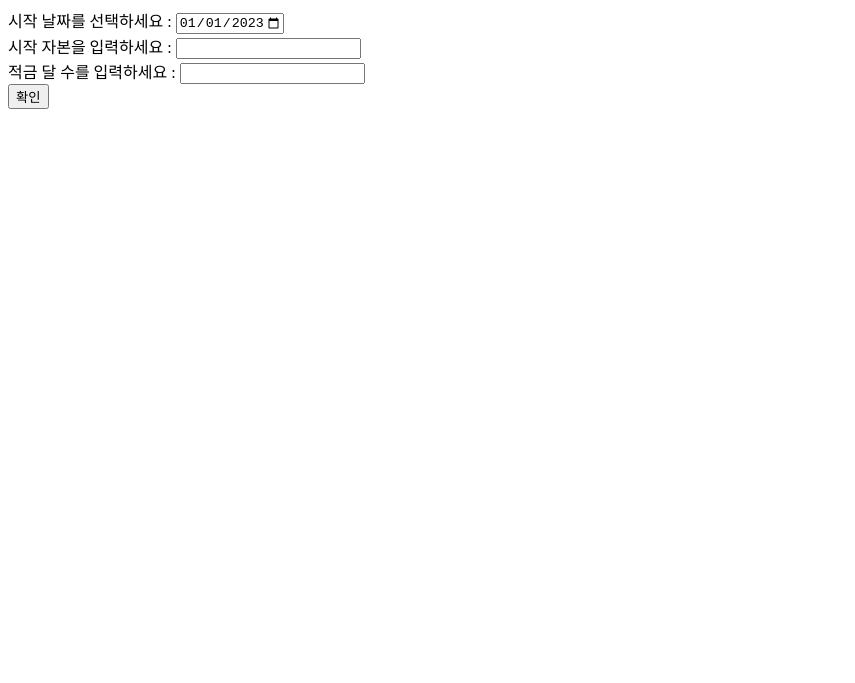
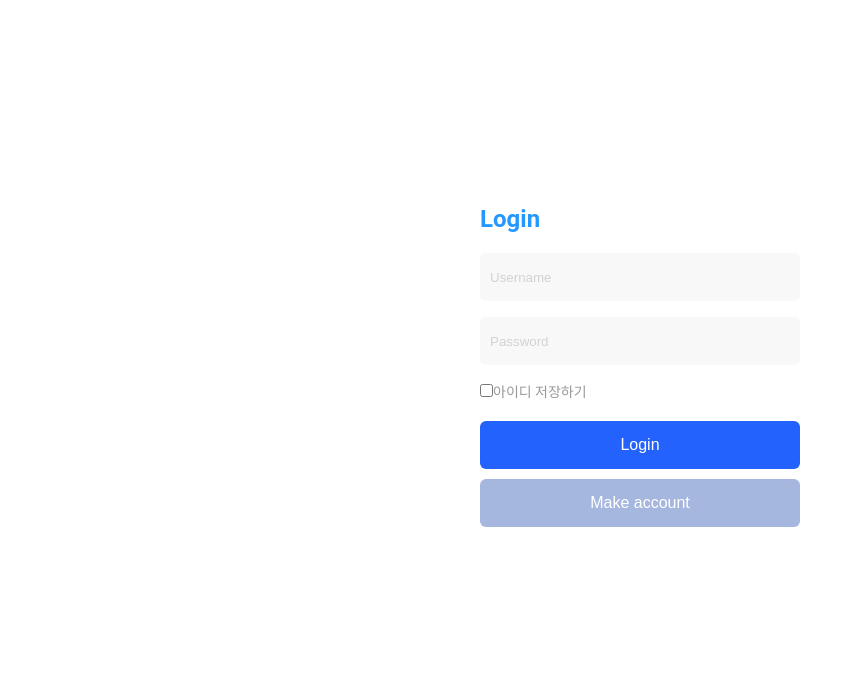
Before and after one commit to jhon3242/deferred-payment, a website: page index.html in a window 1280 px wide. Shown: the whole page, without its empty margins (0-855 px from the left). Drawn offline with Linux system fonts and the light colour scheme.

Commit message:
feat(Index) : 로그인 페이지 구현

```diff
--- a/UserController.js
+++ b/UserController.js
@@ -1,26 +1,10 @@
-import * as InputView from "./view/InputView";
-import {User} from "./domain/User"
+import * as InputView from "./view/InputView.js";
+import {User} from "./domain/User.js"
+import {initAccount} from "./repository/AccountRepository.js";
 
-function init() {
-	let reposiotry = new Map();
-	let id = 0;
 
-	function makeUser(asset, startDate, month) {
-		if (makeUser.length == 3) {
-			let obj = {asset, startDate, month};
-			reposiotry.set(id++, obj);
-			return obj;
-		} else {
-			throw new Error("Invalid format");
-		}
-
-	}
-
-	return makeUser;
-}
-
-function makeAccount() {
-	let user = new User(InputView.inputName(),
+function getNewUser() {
+	return new User(InputView.inputName(),
 		InputView.inputPassword(),
 		InputView.inputEmail()
 	)
--- /dev/null
+++ b/index.css
@@ -0,0 +1,89 @@
+*{
+    padding: 0;
+    margin: 0;
+    border: none;
+}
+body{
+    font-size: 14px;
+    font-family: 'Roboto', sans-serif;
+	width: 100%;
+	height: 85vh;
+	display: -webkit-box;
+	display: -moz-box;
+	display: -ms-flexbox;
+	display: flex;
+
+	-webkit-box-align: center;
+	-moz-box-align: center;
+	-ms-flex-align: center;
+	align-items: center; /* 수직 정렬 */
+
+	-webkit-box-pack: center;
+	-moz-box-pack: center;
+	-ms-flex-pack: center;
+	justify-content: center; /* 수평 정렬 */
+}
+
+.login-wrapper{
+    width: 400px;
+    height: 350px;
+    padding: 40px;
+    box-sizing: border-box;
+}
+
+.login-wrapper > h2{
+    font-size: 24px;
+    color: #2498fe;
+    margin-bottom: 20px;
+}
+#login-form > input{
+    width: 100%;
+    height: 48px;
+    padding: 0 10px;
+    box-sizing: border-box;
+    margin-bottom: 16px;
+    border-radius: 6px;
+    background-color: #F8F8F8;
+}
+#login-form > input::placeholder{
+    color: #D2D2D2;
+}
+
+
+
+#login-form > input[value="Login"]{
+    color: #fff;
+    font-size: 16px;
+    background-color: #2462fe;
+    margin-top: 20px;
+}
+
+#login-form > input[value="Make account"]{
+    color: #fff;
+    font-size: 16px;
+    background-color: #a5b6df;
+    margin-top: 20px;
+}
+
+#login-form > input[type="submit"]{
+	margin-bottom: -10px;
+}
+
+#login-form > input[type="checkbox"]{
+    display: none;
+}
+#login-form > label{
+    color: #999999;
+}
+#login-form input[type="checkbox"] + label{
+    cursor: pointer;
+    padding-left: 26px;
+    background-image: url("checkbox.png");
+    background-repeat: no-repeat;
+    background-size: contain;
+}
+#login-form input[type="checkbox"]:checked + label{
+    background-image: url("checkbox-active.png");
+    background-repeat: no-repeat;
+    background-size: contain;
+}
--- a/index.html
+++ b/index.html
@@ -1,43 +1,21 @@
 <!DOCTYPE html>
 <html>
-
-<head>
-</head>
-
-<body>
-	<script type="module" src="Calculation.js"></script>
-	<script type="module" src="Util.js"></script>
-	<script type="module" src="Main.js"></script>
-	<label for="date">시작 날짜를 선택하세요 :
-		<input type="date"
-			   id="date"
-			   max="2077-06-20"
-			   min="2000-01-01"
-			   value="2023-01-01">
-	</label><br>
-	<label for="date">시작 자본을 입력하세요 :
-		<input type="text" id="price" onkeyup="inputNumberFormat(this)"/>
-	</label><br>
-	<label for="date">적금 달 수를 입력하세요 :
-		<input type="text" id="month">
-	</label><br>
-	<input type="button" id="btn1" value="확인", onclick="run()">
-	<script>
-		function inputNumberFormat(obj) {
-			obj.value = comma(uncomma(obj.value));
-		}
-
-		function comma(str) {
-			str = String(str);
-			return str.replace(/(\d)(?=(?:\d{3})+(?!\d))/g, '$1,');
-		}
-
-		function uncomma(str) {
-			str = String(str);
-			return str.replace(/[^\d]+/g, '');
-		}
-	</script>
-
-</body>
-
+	<head>
+		<link rel="stylesheet" href="./index.css">
+	</head>
+	<body>
+		<script type="module" src="UserController.js"></script>
+		<div class="login-wrapper">
+			<h2>Login</h2>
+			<form method="post" action="서버의url" id="login-form">
+				<input id="USER_NAME" type="text" name="userName" placeholder="Username">
+				<input id="USER_PASS" type="password" name="userPassword" placeholder="Password">
+				<label for="remember-check">
+					<input type="checkbox" id="remember-check">아이디 저장하기
+				</label>
+				<input id="LOGIN" type="submit" value="Login">
+				<input type="submit" value="Make account">
+			</form>
+		</div>
+	</body>
 </html>
```
Also changed, not shown: deffer.html (added, +43 -0 lines), 1 other file.
